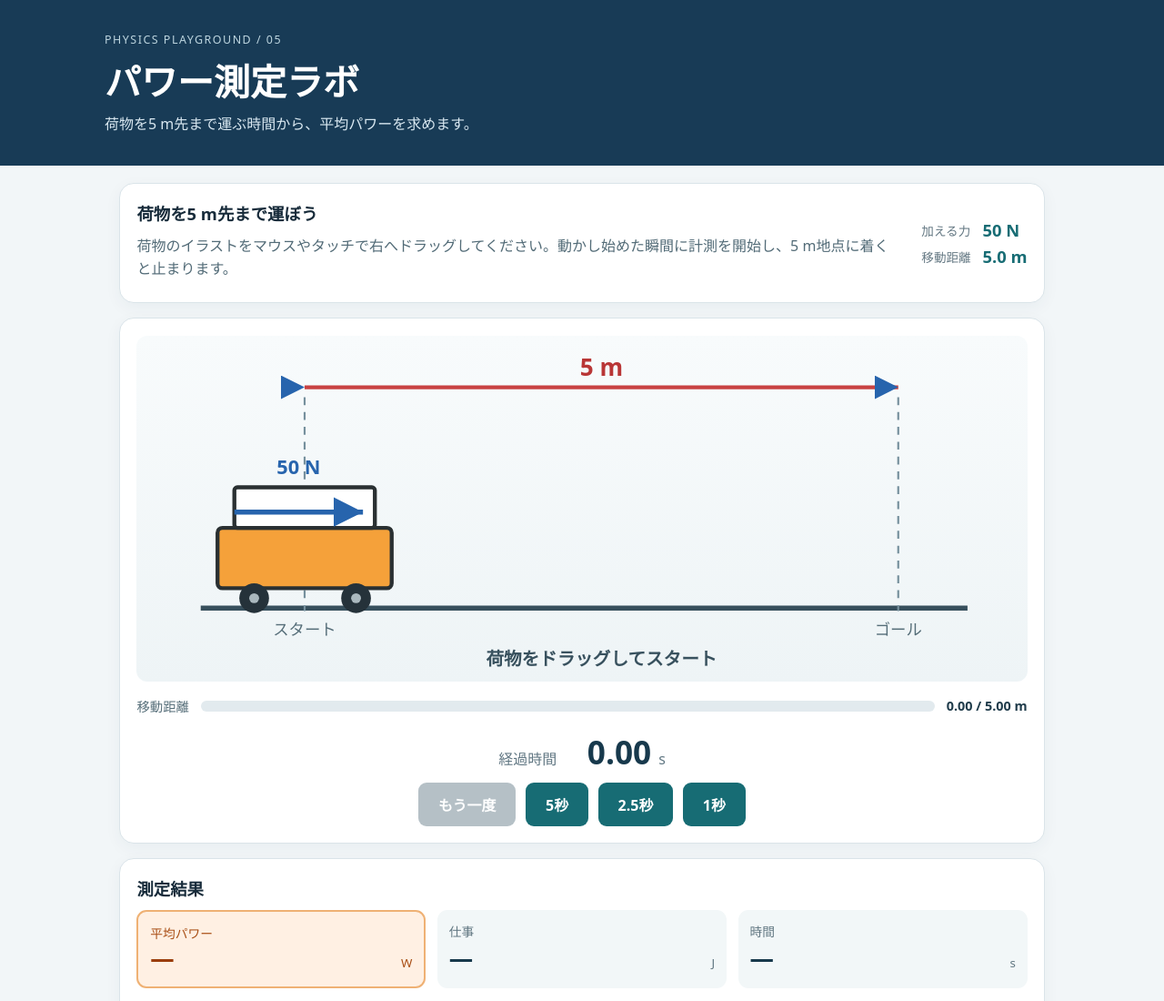
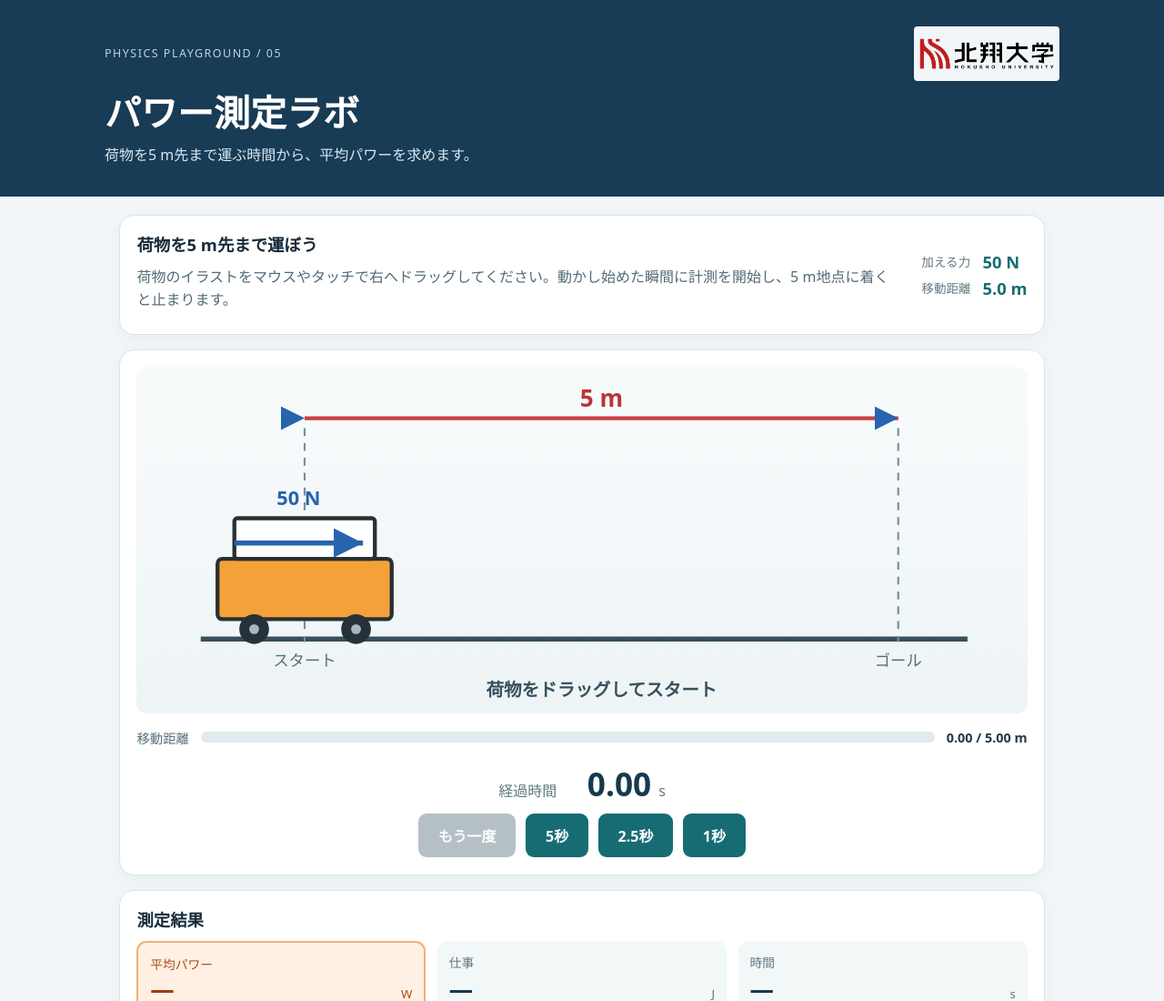
Before and after one commit to KeizoLiberalArtsLab/P005_Power, a plain HTML site: page index.html in a window 1280 px wide. Shown: the top 1100 px of the page at 91% size. Drawn offline with Linux system fonts and the light colour scheme.

Commit message:
Add university logo to app header

```diff
--- a/index.html
+++ b/index.html
@@ -7,7 +7,7 @@
   <link rel="stylesheet" href="style.css?v=power-equation-color-2">
 </head>
 <body>
-<header><p class="eyebrow">PHYSICS PLAYGROUND / 05</p><h1>パワー測定ラボ</h1><p>荷物を5 m先まで運ぶ時間から、平均パワーを求めます。</p></header>
+<style>.brandbar{display:flex;justify-content:space-between;align-items:center;gap:16px}.university-logo{display:block;width:clamp(110px,18vw,160px);height:auto;flex-shrink:0}.university-logo{background:#f2f6f8;border-radius:4px;padding:5px}</style><header><div class="brandbar"><p class="eyebrow">PHYSICS PLAYGROUND / 05</p><img class="university-logo" src="assets/hokusho-university.png" alt="北翔大学 HOKUSHO UNIVERSITY" width="2172" height="724"></div><h1>パワー測定ラボ</h1><p>荷物を5 m先まで運ぶ時間から、平均パワーを求めます。</p></header>
 <main>
   <section class="panel intro"><div><h2>荷物を5 m先まで運ぼう</h2><p>荷物のイラストをマウスやタッチで右へドラッグしてください。動かし始めた瞬間に計測を開始し、5 m地点に着くと止まります。</p></div><div class="fixed-values"><span>加える力</span><strong>50 N</strong><span>移動距離</span><strong>5.0 m</strong></div></section>
   <section class="panel activity">
```
Also changed, not shown: assets/hokusho-university.png (added).
